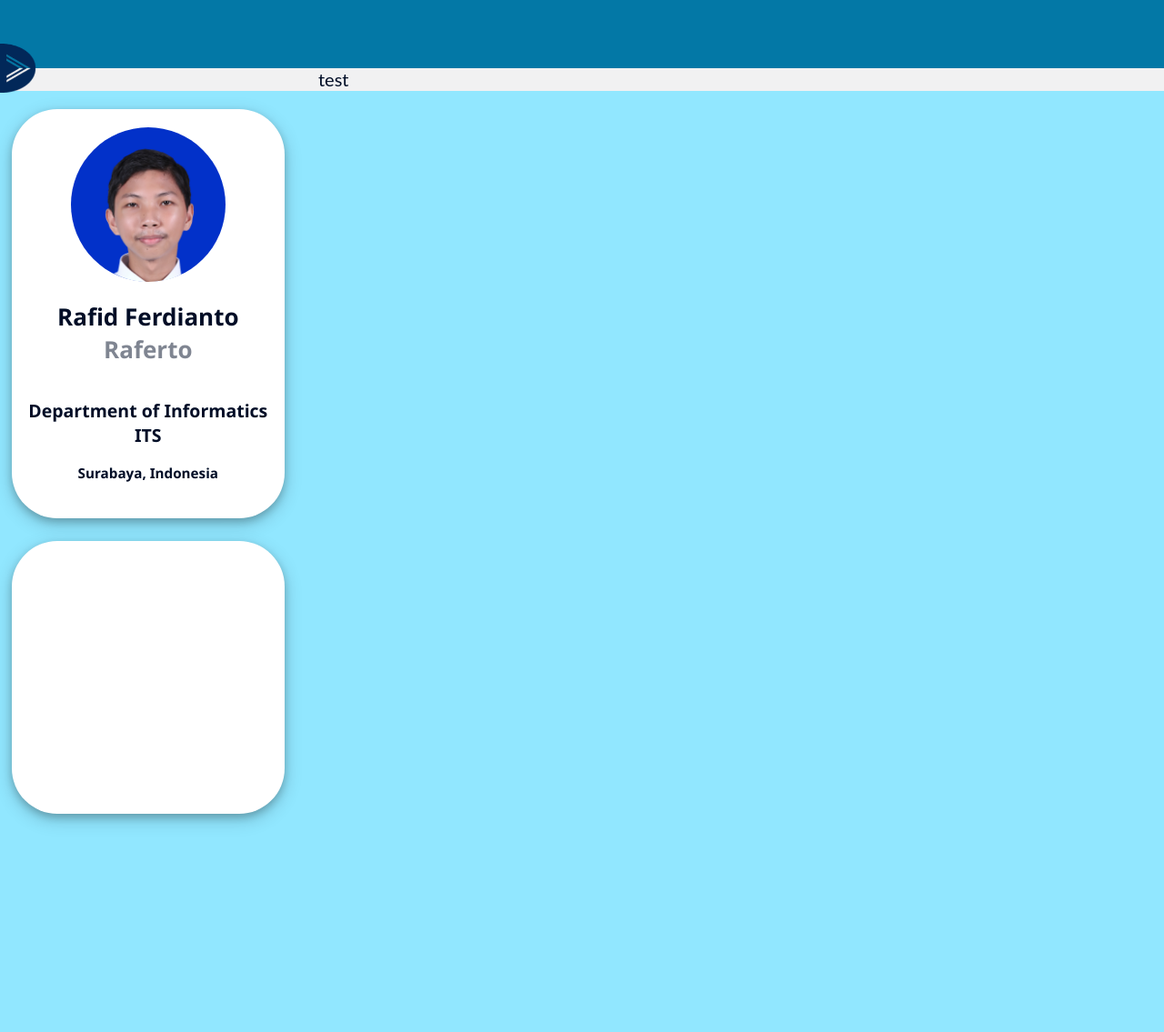
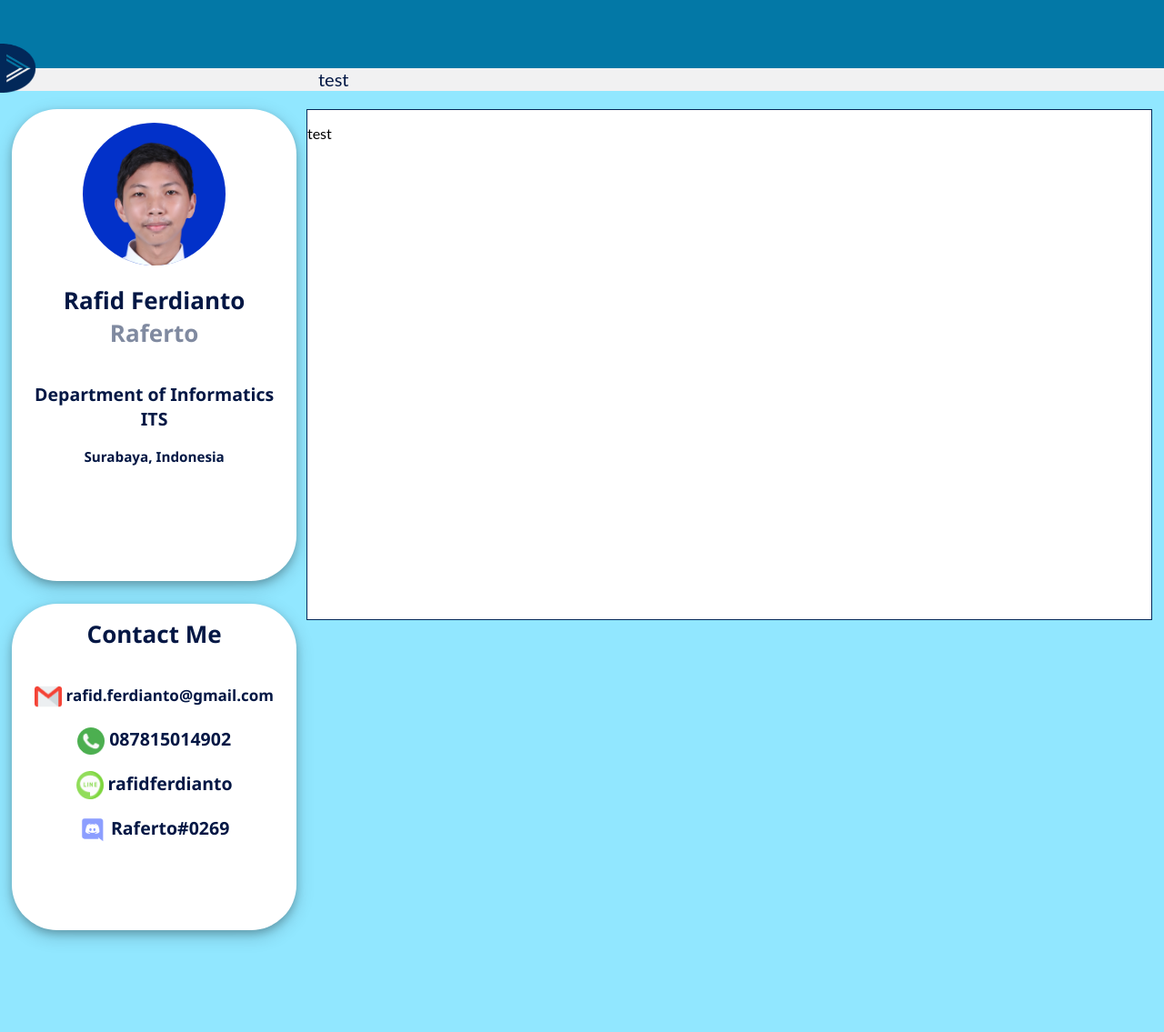
Before and after one commit to Raferto/Raferto.github.io, a PHP site: page /profile.html in a window 1280 px wide. Shown: the whole page at 91% size. Before the commit the page ends 907 px from the top, so only its background shows below. Run offline with PHP 8.4, Linux system fonts and the light colour scheme.

Commit message:
add p-contact

```diff
--- a/quiz1/CSS/style.css
+++ b/quiz1/CSS/style.css
@@ -2,7 +2,7 @@
   --bgcolor-1: #0378A6;
   --bgcolor-2: #022859;
   --bgcolor-3: #91e7ff;
-  --txtcolor-1: #010D26;
+  --txtcolor-1: #031744;
   --txtcolor-2: #F1F1F2;
 }
 
@@ -83,13 +83,15 @@ body {
   z-index: 9;
 }
 
+
 /* The Page */
 #article {
   margin: 120px 1% 0 1%;
 }
 
 .leftBox {
-  width: 300px;
+  float: left;
+  width: 25%;
   background-color: white;
   box-shadow: 0 4px 8px 0 rgba(0, 0, 0, 0.2), 0 6px 20px 0 rgba(0, 0, 0, 0.19);
   font-family: 'Segoe UI';
@@ -97,9 +99,24 @@ body {
   text-align: center;
   border-radius: 50px;
   margin: 0 0 25px 0;
+  padding-top: 15px;
 }
 
 .leftBox h1,h2,h3 {
   margin: 0;
   color: var(--txtcolor-1);
 }
+
+.leftbox h2 img {
+  display: inline;
+  width: 30px;
+  vertical-align: middle;
+}
+
+
+.rightBox {
+  float: right;
+  background-color: white;
+  border: 1px solid var(--bgcolor-2);
+  width: 74%;
+}
--- a/quiz1/profile.html
+++ b/quiz1/profile.html
@@ -28,16 +28,24 @@
         </div>
 
         <div id="article">
-            <div class="leftBox" style="height: 450px;">
-                <img src="CSS/img/mypic.png" style="width: 170px; margin: 20px 0 20px; border-radius: 50%;">
+            <div class="leftBox" style="height: 63%;">
+                <img src="CSS/img/mypic.png" style="width: 50%; margin-bottom:20px; border-radius: 50%;">
                 <h1>Rafid Ferdianto</h1>
                 <h1 style="opacity: 0.5;"> Raferto </h1><br><br>
                 <h2>Department of Informatics <br> ITS</h2><br>
                 <h3>Surabaya, Indonesia</h3>
             </div>
 
-            <div class="leftBox" style="height: 300px;">
+            <div class="rightBox" style="height: 70%;">
+                <p>test</p>
+            </div>
 
+            <div class="leftBox" style="height: 43%;">
+                <h1>Contact Me</h1> <br><br>
+                <h2 style="font-size: 17px;"> <img src="CSS/img/mail.png"> rafid.ferdianto@gmail.com </h2> <br>
+                <h2> <img src="CSS/img/phone.png"> 087815014902 </h2> <br>
+                <h2> <img src="CSS/img/line.png"> rafidferdianto </h2> <br>
+                <h2> <img src="CSS/img/dc.png"> Raferto#0269 </h2>
             </div>
         </div>
 
@@ -46,7 +54,7 @@
 
 
 
-        <!-- <div style="margin-top:200px;padding:15px 15px 2500px;font-size:30px"></div> -->
+        <div style="padding:15px 15px 1000px;font-size:30px"></div>
     </body>
 
 </html>
```
Also changed, not shown: quiz1/CSS/img/dc.png (added), quiz1/CSS/img/line.png (added), quiz1/CSS/img/mail.png (added), quiz1/CSS/img/phone.png (added).
